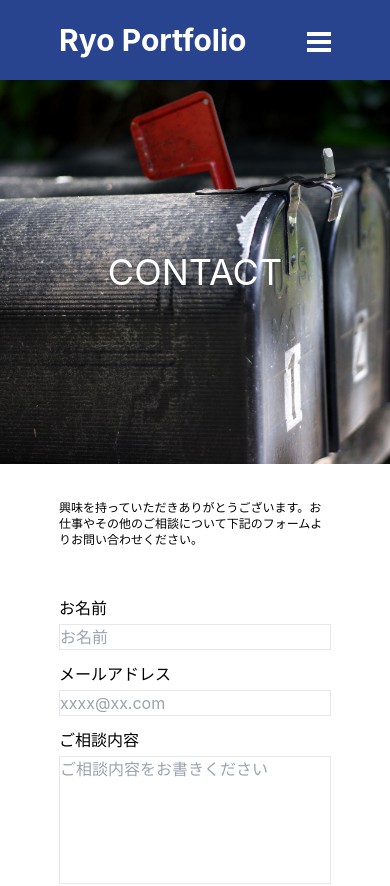
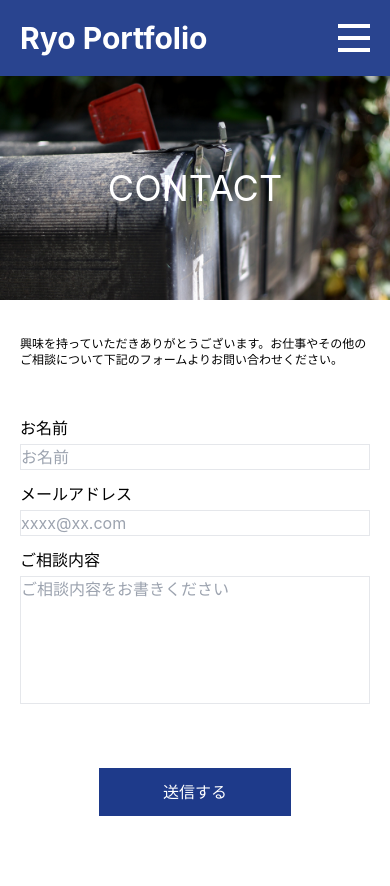
Before and after one commit to ryogaowl/Ryosportfolio, a Next.js app: page /contact in a window 390 px wide. Shown: the top 886 px of the page. Built offline with nearby package versions, Linux system fonts and the light colour scheme.

Commit message:
✨ ハンバーガーメニュー作成

```diff
--- a/components/footer.jsx
+++ b/components/footer.jsx
@@ -2,7 +2,7 @@ export function Footer() {
   return (
     <>
       <div></div>
-      <div className="mt-36 bg-blue-900 w-full h-10 flex items-center">
+      <div className="mt-36 bg-blue-900 w-full h-10 flex items-center bottom-0">
         <footer className="flex items-center justify-center text-sm text-white w-4/5 mx-auto my-0 px-5">
           <p>© 2022 Ryo Portfolio</p>
         </footer>
--- a/components/header.jsx
+++ b/components/header.jsx
@@ -1,15 +1,38 @@
 import Link from "next/link";
-import React from "react";
-import { useState } from "react";
+import React, { useState } from "react";
 
 export function Header() {
-  const [isNavOpen, setIsNavOpen] = useState(false);
+  const [openMenu, setOpenMenu] = useState(false);
+  const menuFunction = () => {
+    setOpenMenu(!openMenu);
+  };
   return (
-    <div className="sticky top-0 z-50">
-      <header className=" w-full pt-5 block pb-5 shadow-xl bg-blue-900 box-border opacity-95">
-        <div className="flex align-center justify-between w-4/5 mx-auto my-0 px-5 items-center ">
+    <div className="sticky top-0 z-30">
+      <div
+        className={
+          openMenu
+            ? `md:contents absolute top-0 h-screen  bg-blue-900 md:bg-inherit w-screen`
+            : undefined
+        }
+      >
+        <header
+          className={
+            openMenu
+              ? `w-full pt-5 block pb-5 bg-blue-900 box-border `
+              : `w-full pt-5 block pb-5 shadow-xl bg-blue-900 box-border opacity-95`
+          }
+        >
+          <div className="flex items-center justify-between md:w-4/5 mx-auto my-0 px-5 items-center ">
             <div className="text-white">
-            <h1 className=" font-bold text-3xl translate">Ryo Portfolio</h1>
+              <h1
+                className={
+                  openMenu
+                    ? `md:block md:font-bold md:text-3xl md:translate hidden`
+                    : `font-bold text-3xl translate`
+                }
+              >
+                Ryo Portfolio
+              </h1>
             </div>
             <div className="flex">
               <ul className="pt-1 text-white text-xl md:flex  hidden">
@@ -39,19 +62,71 @@ export function Header() {
                   </Link>
                 </li>
               </ul>
-            <div className="text-white">
-              <button className={isNavOpen ? "hidden" : "block"}>
-                <svg
-                  className=" pt-1 h-10 w-6 fill-current flex  md:hidden"
-                  viewBox="0 0 24 24"
+              <div className="self-center  md:hidden">
+                <div
+                  className={`w-8 cursor-pointer z-50`}
+                  onClick={() => menuFunction()}
                 >
-                  <path d="M24 6h-24v-4h24v4zm0 4h-24v4h24v-4zm0 8h-24v4h24v-4z" />
-                </svg>
-              </button>
+                  <div
+                    className={
+                      openMenu
+                        ? `border-white border-b-4 transform rotate-45  w-8 top-9 absolute transition duration-300`
+                        : `border-b-4 border-white transition duration-300`
+                    }
+                  ></div>
+                  <div
+                    className={
+                      openMenu
+                        ? undefined
+                        : `border-b-4 border-white py-1 transition duration-300`
+                    }
+                  ></div>
+                  <div
+                    className={
+                      openMenu
+                        ? `border-b-4 border-white transform -rotate-45 top-9 absolute w-8 transition duration-300`
+                        : `border-b-4 border-white py-1 transition duration-300`
+                    }
+                  ></div>
+                </div>
               </div>
             </div>
           </div>
         </header>
+        <ul
+          className={
+            openMenu
+              ? `md:hidden mt-6 pt-1 text-white text-xl md:w-4/5 mx-auto my-0 px-5`
+              : `hidden`
+          }
+        >
+          <li className="mr-3 hover:opacity-60 ">
+            <Link href="/">
+              <a>HOME</a>
+            </Link>
+          </li>
+          <li className="mr-3 hover:opacity-60">
+            <Link href="/about">
+              <a>ABOUT</a>
+            </Link>
+          </li>
+          <li className="mr-3 hover:opacity-60">
+            <Link href="/blog">
+              <a>BLOG</a>
+            </Link>
+          </li>
+          <li className="mr-3 hover:opacity-60">
+            <Link href="/works">
+              <a>WORKS</a>
+            </Link>
+          </li>
+          <li className="hover:opacity-60">
+            <Link href="/contact">
+              <a>CONTACT</a>
+            </Link>
+          </li>
+        </ul>
+      </div>
     </div>
   );
 }
--- a/pages/about.jsx
+++ b/pages/about.jsx
@@ -12,7 +12,7 @@ export default function About() {
           ABOUT
         </h1>
       </div>
-      <div className="w-4/5 mx-auto my-0 px-5 text-main">
+      <div className="md:w-4/5 mx-auto my-0 px-5 text-main">
         <div className="">
           <div className="flex justify-center items-center mt-14">
             <img
--- a/pages/blog/[id].jsx
+++ b/pages/blog/[id].jsx
@@ -1,8 +1,9 @@
-//SSG
-
+import { Footer } from "../../components/footer";
 import { Header } from "../../components/header";
 import { client } from "../../libs/client";
+import styles from "../../styles/Home.module.scss";
 
+//SSG
 export const getStaticProps = async (context) => {
   const id = context.params.id;
   const data = await client.get({ endpoint: "blog", contentId: id });
@@ -16,8 +17,8 @@ export const getStaticProps = async (context) => {
 
 export const getStaticPaths = async () => {
   const data = await client.get({ endpoint: "blog" });
+
   const paths = data.contents.map((content) => `/blog/${content.id}`);
-
   return {
     paths,
     fallback: false,
@@ -26,17 +27,17 @@ export const getStaticPaths = async () => {
 
 export default function BlogId({ blog }) {
   return (
-    <>
+    <div className="absolute">
       <Header />
-      <main>
-        <h1>{blog.title}</h1>
-        <p>{blog.publishedAt}</p>
+      <main className={styles.main}>
+        <h1 className={styles.title}>{blog.title}</h1>
+        <p className={styles.publishedAt}>{blog.publishedAt}</p>
         <div
-          dangerouslySetInnerHTML={{
-            __html: `${blog.body}`,
-          }}
+          dangerouslySetInnerHTML={{ __html: `${blog.body}` }}
+          className={styles.post}
         ></div>
       </main>
-    </>
+      <Footer />
+    </div>
   );
 }
--- a/pages/blog/index.jsx
+++ b/pages/blog/index.jsx
@@ -19,12 +19,12 @@ export default function blog({ blog }) {
     <>
       <Header />
 
-      <div className="bg-blog bg-cover h-96 text-white">
+      <div className="bg-blog bg-cover md:h-96 h-56 text-white">
         <h1 className="h-full flex justify-center items-center md:text-5xl text-4xl">
           BLOG
         </h1>
       </div>
-      <div className="w-4/5 mx-auto my-0 px-5">
+      <div className="md:w-4/5 mx-auto my-0 px-5">
         <h1 className="sm:text-3xl md:text-4xl text-3xl font-bold mt-14 border-b-2 pb-1">
           BLOG一覧
         </h1>
@@ -40,8 +40,9 @@ export default function blog({ blog }) {
           ))}
         </ul>
       </div>
-
-      <Footer />
+      <div className="md:contents absolute  bottom-0 w-full">
+        <Footer />
+      </div>
     </>
   );
 }
--- a/pages/contact.jsx
+++ b/pages/contact.jsx
@@ -5,12 +5,12 @@ export default function Contact() {
   return (
     <div className="">
       <Header />
-      <div className="bg-mail bg-cover h-96 text-white">
+      <div className="bg-mail bg-cover md:h-96 h-56 text-white">
         <h1 className="h-full flex justify-center items-center md:text-5xl text-4xl">
           CONTACT
         </h1>
       </div>
-      <div className="md:w-2/3 w-4/5 mx-auto my-0 px-5">
+      <div className=" md:w-4/5 mx-auto my-0 px-5">
         <p className="md:text-sm text-xs mt-9 ">
           興味を持っていただきありがとうございます。お仕事やその他のご相談について下記のフォームよりお問い合わせください。
         </p>
--- /dev/null
+++ b/styles/Home.module.css
@@ -0,0 +1,50 @@
+.main {
+  max-width: 80%;
+  width: 100%;
+  margin: 0 auto;
+  padding-right: 20px;
+  padding-left: 20px;
+}
+@media screen and (max-width: 768px) {
+  .main {
+    max-width: 100%;
+  }
+}
+
+.title {
+  margin-bottom: 5px;
+  margin-top: 20px;
+  font-size: x-large;
+  font-weight: bolder;
+}
+
+.publishedAt {
+  margin-bottom: 40px;
+}
+
+.post > h1 {
+  font-size: 30px;
+  font-weight: bold;
+  margin: 40px 0 20px;
+  background-color: #eee;
+  padding: 10px 20px;
+  border-radius: 5px;
+}
+.post > h2 {
+  font-size: 24px;
+  font-weight: bold;
+  margin: 40px 0 16px;
+  border-bottom: 1px solid #ddd;
+}
+.post > p {
+  line-height: 1.8;
+  letter-spacing: 0.2px;
+}
+.post > ol {
+  list-style-type: decimal;
+  list-style-position: inside;
+}
+.post img {
+  margin-top: 20px;
+}
+/*# sourceMappingURL=Home.module.css.map */
--- /dev/null
+++ b/styles/Home.module.min.css
@@ -0,0 +1,2 @@
+.main{max-width:80%;width:100%;margin:0 auto;padding-right:20px;padding-left:20px}@media screen and (max-width: 768px){.main{max-width:100%}}.title{margin-bottom:5px;margin-top:20px;font-size:x-large;font-weight:bolder}.publishedAt{margin-bottom:40px}.post>h1{font-size:30px;font-weight:bold;margin:40px 0 20px;background-color:#eee;padding:10px 20px;border-radius:5px}.post>h2{font-size:24px;font-weight:bold;margin:40px 0 16px;border-bottom:1px solid #ddd}.post>p{line-height:1.8;letter-spacing:.2px}.post>ol{list-style-type:decimal;list-style-position:inside}.post img{margin-top:20px}
+/*# sourceMappingURL=Home.module.min.css.map */
--- /dev/null
+++ b/styles/Home.module.scss
@@ -0,0 +1,55 @@
+.main {
+    max-width: 80%;
+    width: 100%;
+    margin: 0 auto;
+    padding-right: 20px;
+    padding-left: 20px;
+    @media screen and (max-width: 768px)  {
+      max-width: 100%;
+    }
+
+  }
+
+  .title {
+    margin-bottom: 5px;
+    margin-top: 20px;
+    font-size: x-large;
+    font-weight: bolder;
+
+  }
+
+  .publishedAt {
+    margin-bottom: 40px;
+  }
+
+  .post {
+    & > h1 {
+      font-size: 30px;
+      font-weight: bold;
+      margin: 40px 0 20px;
+      background-color: #eee;
+      padding: 10px 20px;
+      border-radius: 5px;
+
+    }
+
+    & > h2 {
+      font-size: 24px;
+      font-weight: bold;
+      margin: 40px 0 16px;
+      border-bottom: 1px solid #ddd;
+    }
+
+    & > p {
+      line-height: 1.8;
+      letter-spacing: 0.2px;
+    }
+
+    & > ol {
+      list-style-type: decimal;
+      list-style-position: inside;
+    }
+    img {
+margin-top: 20px;
+    }
+  }
--- a/tailwind.config.js
+++ b/tailwind.config.js
@@ -37,6 +37,9 @@ module.exports = {
         dar: "#222831", //darkModeで使用したい色を拡張定義
         main: "#232323",
       },
+      rotate: {
+        33: "-45deg",
+      },
     },
   },
   plugins: [],
```
Also changed, not shown: 2 other files (tests, documents, lock files or other folders). Lines whose indentation alone changed are shown as unchanged.
